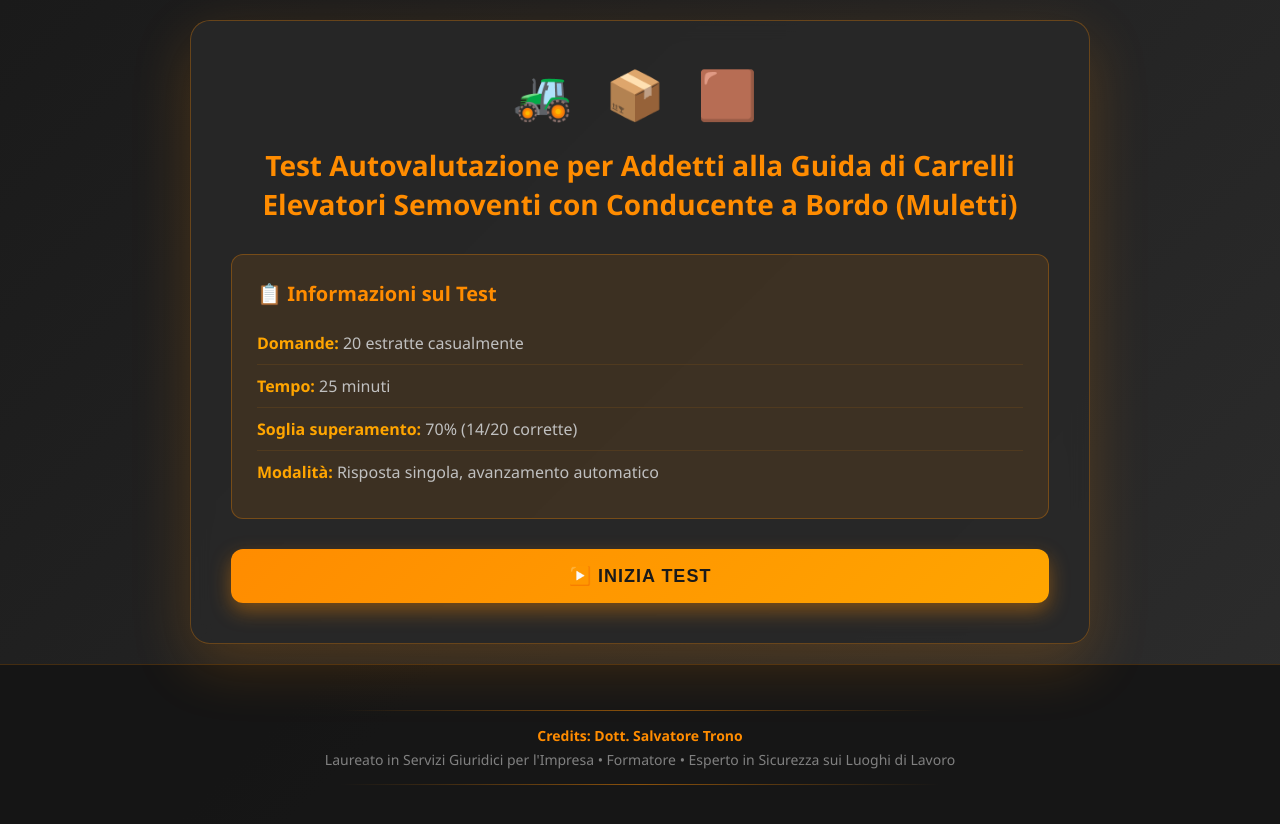
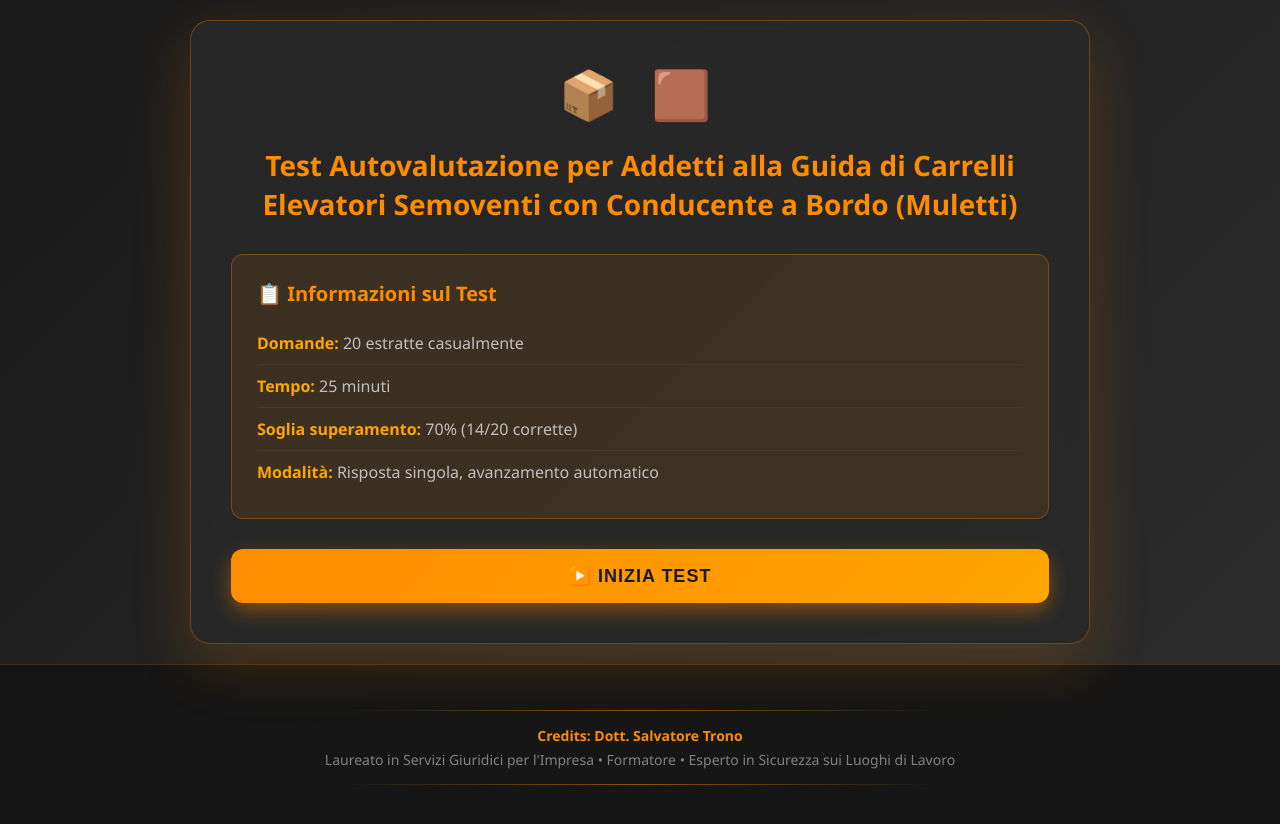
Before and after one commit to trono-slv/Simulazione-test-addetto-alla-guida-di-carrelli-elevatori-semoventi-con-conducente-a-bordo, a plain HTML site: page index.html in a window 1280 px wide. Drawn offline with Linux system fonts and the light colour scheme.

Commit message:
Remove one icon from the welcome screen

```diff
--- a/index.html
+++ b/index.html
@@ -12,7 +12,7 @@
         <div class="container">
             <div class="card glass">
                 <div class="header">
-                    <div class="icons">🚜 📦 🟫</div>
+                    <div class="icons"> 📦 🟫</div>
                     <h1>Test Autovalutazione per Addetti alla Guida di Carrelli Elevatori Semoventi con Conducente a Bordo (Muletti)</h1>
                 </div>
 
```
